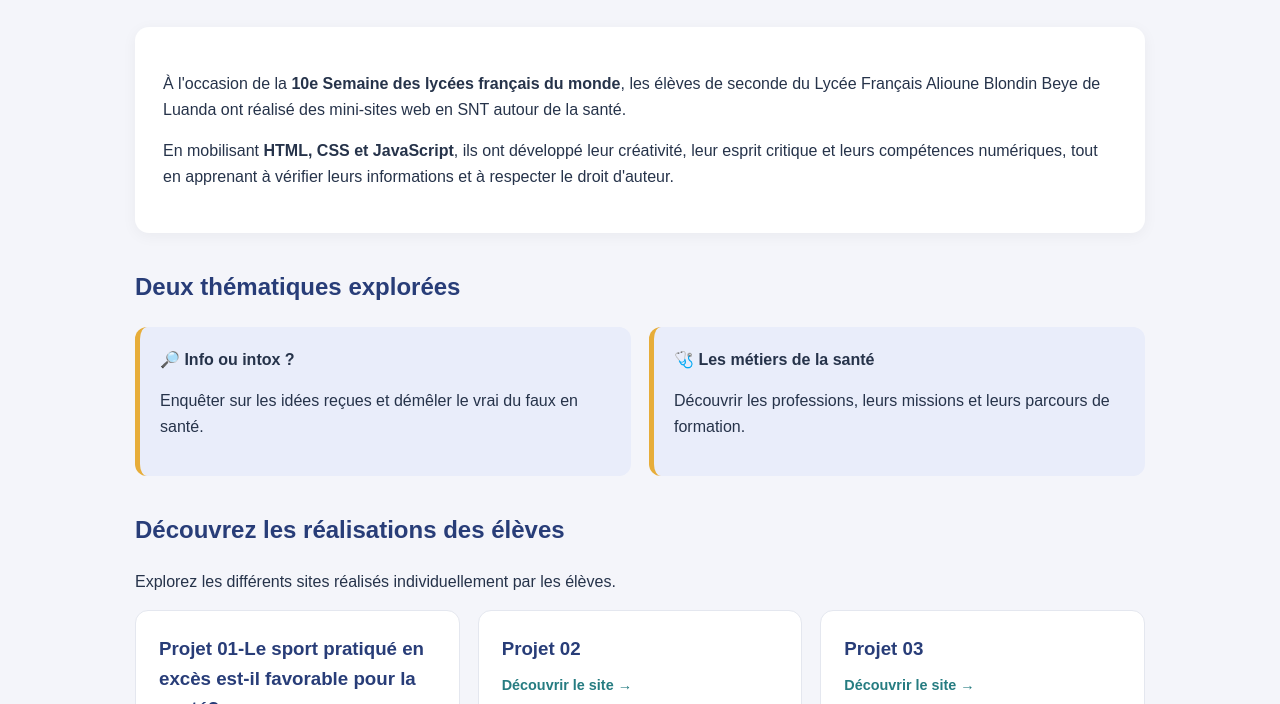
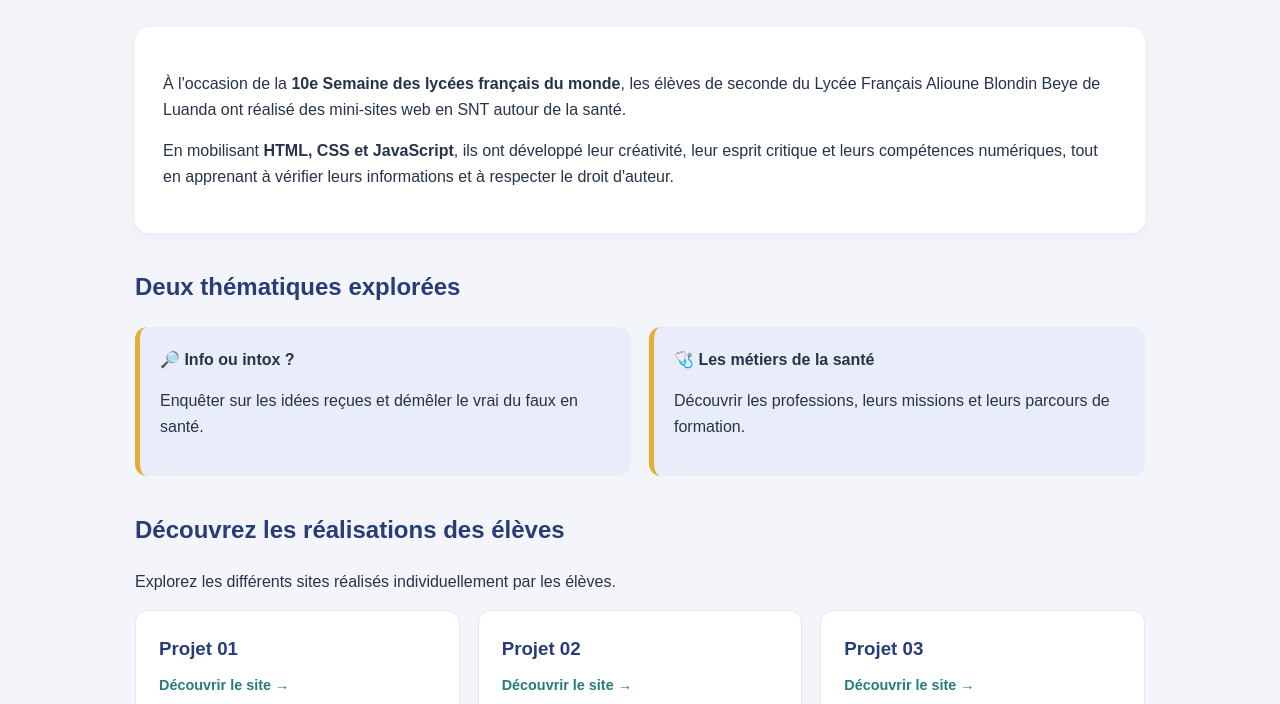
Before and after one commit to CS-Campus-Hub/Projet_SNT_Site_Web, a plain HTML site: page index.html in a window 1280 px wide. Shown: the part 96-800 px from the top of the page. Drawn offline with Linux system fonts and the light colour scheme.

Commit message:
sans titre

```diff
--- a/index.html
+++ b/index.html
@@ -62,7 +62,7 @@
     <section class="projects">
 
         <a class="card" href="projet-01/">
-            <h3>Projet 01-Le sport pratiqué en excès est-il favorable pour la santé?</h3>
+            <h3>Projet 01</h3>
             <span>Découvrir le site →</span>
         </a>
 
```
